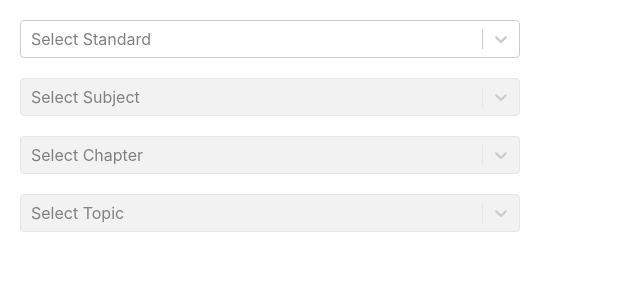
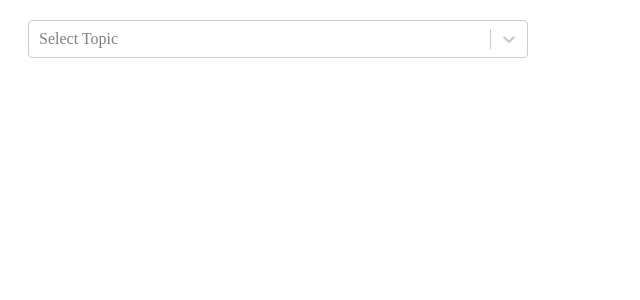
Before and after one commit to SinghVivek2023/our-app, a React (Create React App) app: page /topics in a window 1280 px wide. Shown: the top 300 px of the page, without its empty margins (0-640 px from the left). Built offline with nearby package versions, Linux system fonts and the light colour scheme.

Commit message:
updated code with route after selecting chapters it goes to  Topics.js also updated index.js to render app.js then topics.js

```diff
--- a/src/App.js
+++ b/src/App.js
@@ -1,11 +1,13 @@
 import React, { useState } from "react";
+import { useHistory } from "react-router-dom";
 import Select from "react-select";
 import standard from "./data/standard";
 import subjects from "./data/subjects";
 import chapters from "./data/chapters";
-import topics from "./data/topics";
 
 export default function App() {
+  const history = useHistory();
+
   const [selectedStandard, setSelectedStandard] = useState(null);
   const [selectedSubject, setSelectedSubject] = useState(null);
   const [selectedChapter, setSelectedChapter] = useState(null);
@@ -27,15 +29,10 @@ export default function App() {
       label: chapter.name,
       isDisabled: !selectedSubject,
     }));
-
-  // Filter topics based on selected chapter
-  const topicOptions = topics
-    .filter((topic) => topic.chapterId === selectedChapter?.value)
-    .map((topic) => ({
-      value: topic.id,
-      label: topic.name,
-      isDisabled: !selectedChapter,
-    }));
+  const handleChapterSelect = (selectedOption) => {
+    setSelectedChapter(selectedOption);
+    history.push("/topics/" + selectedOption.value);
+  };
 
   return (
     <>
@@ -61,15 +58,8 @@ export default function App() {
           options={chapterOptions}
           placeholder="Select Chapter"
           value={selectedChapter}
-          onChange={setSelectedChapter}
+          onChange={handleChapterSelect}
           isDisabled={!selectedSubject}
-        />
-      </div>
-      <div style={{ margin: 20, width: 500 }}>
-        <Select
-          options={topicOptions}
-          placeholder="Select Topic"
-          isDisabled={!selectedChapter}
         />
       </div>
     </>
--- /dev/null
+++ b/src/Topics.js
@@ -0,0 +1,22 @@
+import React from "react";
+import Select from "react-select";
+import { useParams } from "react-router-dom";
+import topics from "./data/topics";
+
+export default function Topics() {
+  const { id } = useParams();
+
+  // Filter topics based on selected chapter
+  const topicOptions = topics
+    .filter((topic) => topic.chapterId === Number(id))
+    .map((topic) => ({
+      value: topic.id,
+      label: topic.name,
+    }));
+
+  return (
+    <div style={{ margin: 20, width: 500 }}>
+      <Select options={topicOptions} placeholder="Select Topic" />
+    </div>
+  );
+}
--- a/src/index.js
+++ b/src/index.js
@@ -1,17 +1,15 @@
 import React from "react";
-import ReactDOM from "react-dom/client";
-import "./index.css";
+import ReactDOM from "react-dom";
+import { BrowserRouter as Router, Route, Switch } from "react-router-dom";
 import App from "./App";
-import reportWebVitals from "./reportWebVitals";
+import Topics from "./Topics";
 
-const root = ReactDOM.createRoot(document.getElementById("root"));
-root.render(
-  <React.StrictMode>
-    <App />
-  </React.StrictMode>
+ReactDOM.render(
+  <Router>
+    <Switch>
+      <Route exact path="/" component={App} />
+      <Route path="/topics" component={Topics} />
+    </Switch>
+  </Router>,
+  document.getElementById("root")
 );
-
-// If you want to start measuring performance in your app, pass a function
-// to log results (for example: reportWebVitals(console.log))
-// or send to an analytics endpoint. Learn more: https://bit.ly/CRA-vitals
-reportWebVitals();
```
